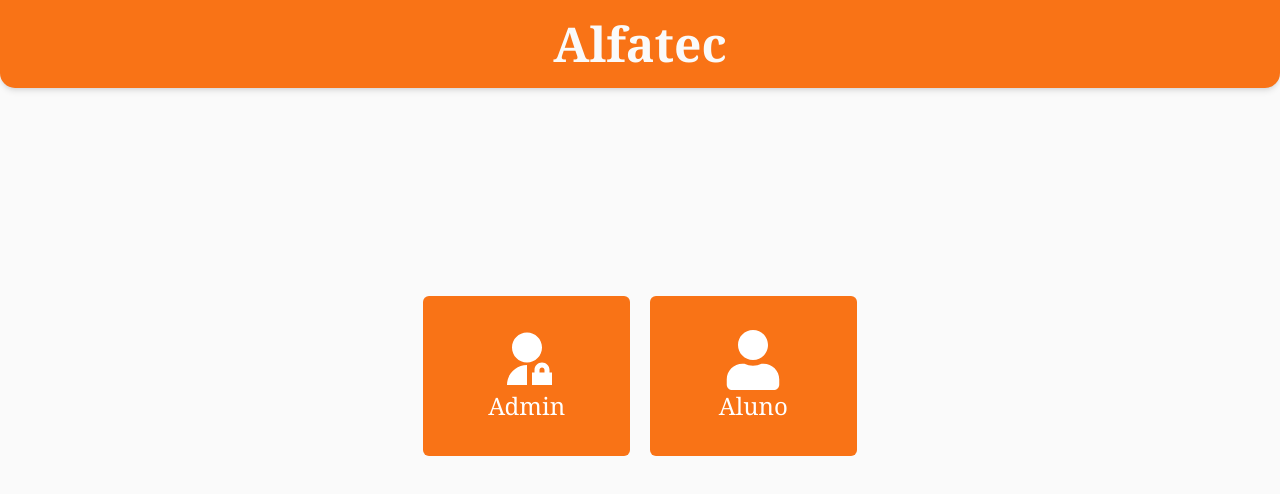
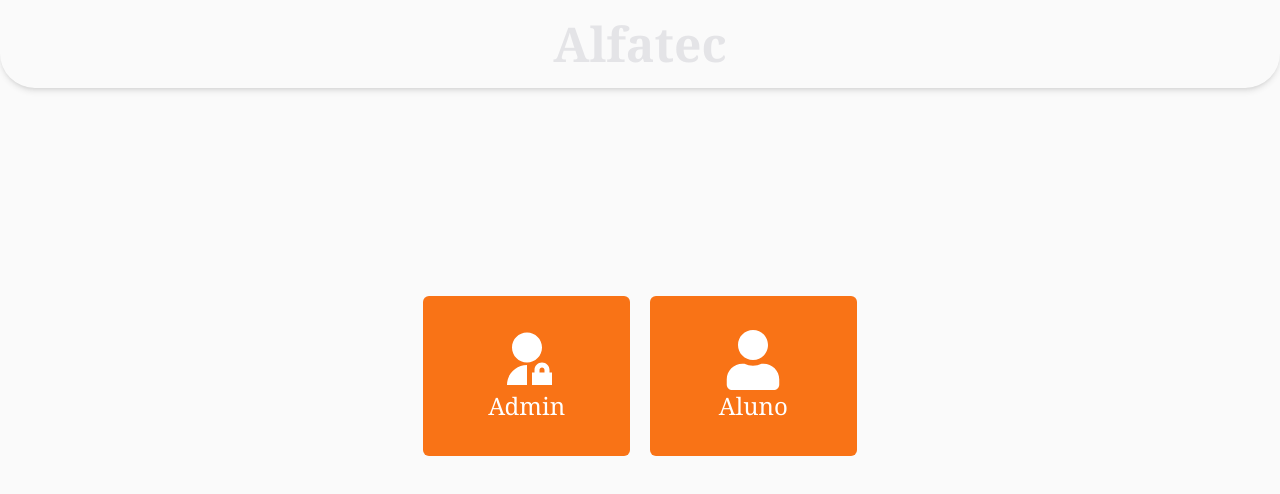
Before and after one commit to letticiamoura/registro-facial, a React (Vite) app: page /registro-facial/ in a window 1280 px wide. Shown: the top 494 px of the page. Built offline with nearby package versions, Linux system fonts and the light colour scheme.

Commit message:
style: Alterando cor de fundo

```diff
--- a/src/components/Header.tsx
+++ b/src/components/Header.tsx
@@ -1,13 +1,18 @@
 import { Link } from "react-router-dom";
 
 export default function Header() {
+
     return(
+
         <Link to="/">
-            <header className="rounded-bl-[15px] rounded-br-[15px] shadow-md bg-orange-500 w-full">
 
-                <h1 className="py-5 text-center text-5xl font-extrabold font-serif text-zinc-50">Alfatec</h1>
+            <header className="rounded-bl-[35px] rounded-br-[35px] shadow-md bg-blue w-full">
+
+                <h1 className="py-5 text-center text-5xl font-extrabold font-serif text-zinc-200">Alfatec</h1>
 
             </header>
+
         </Link>
+
     )
 }
```
